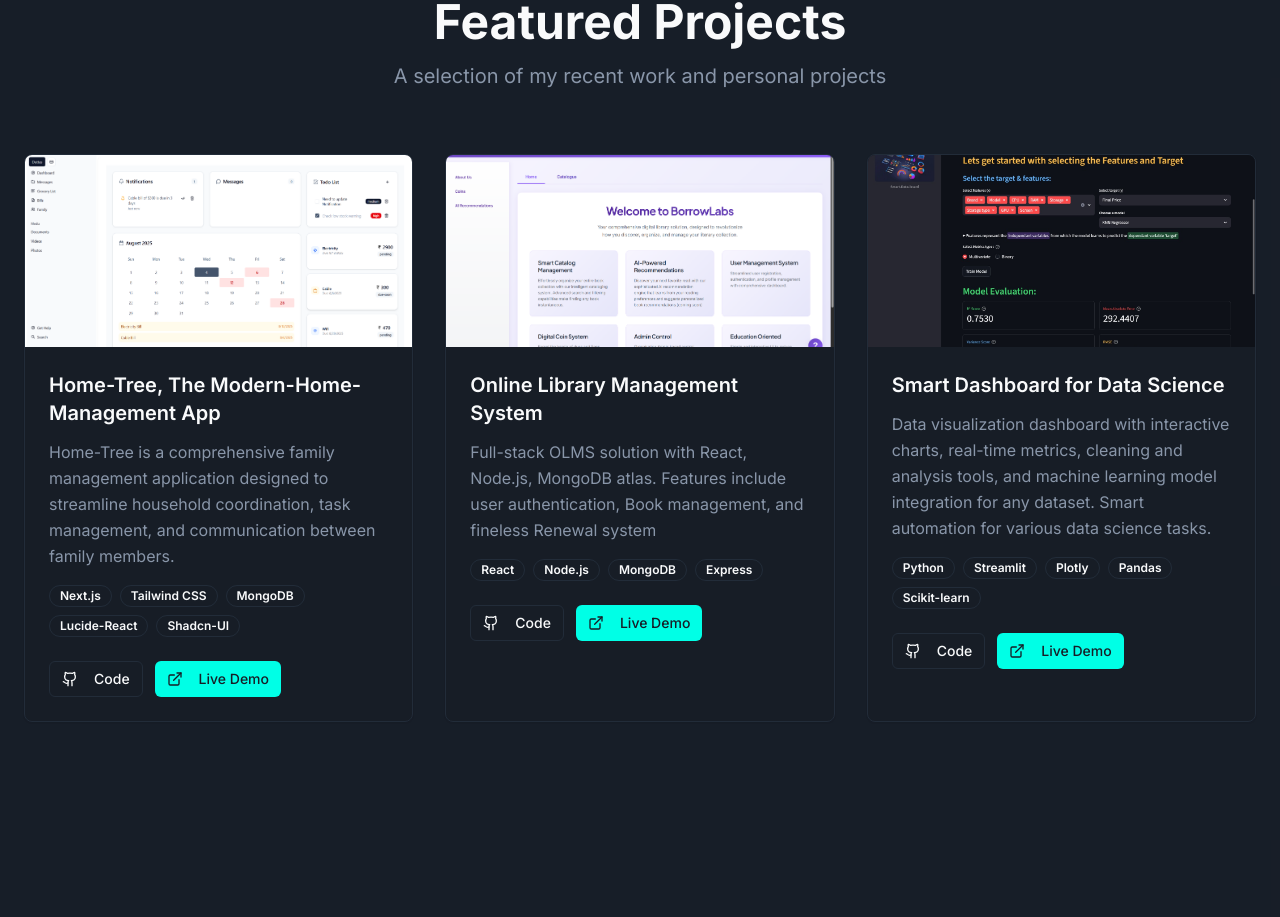
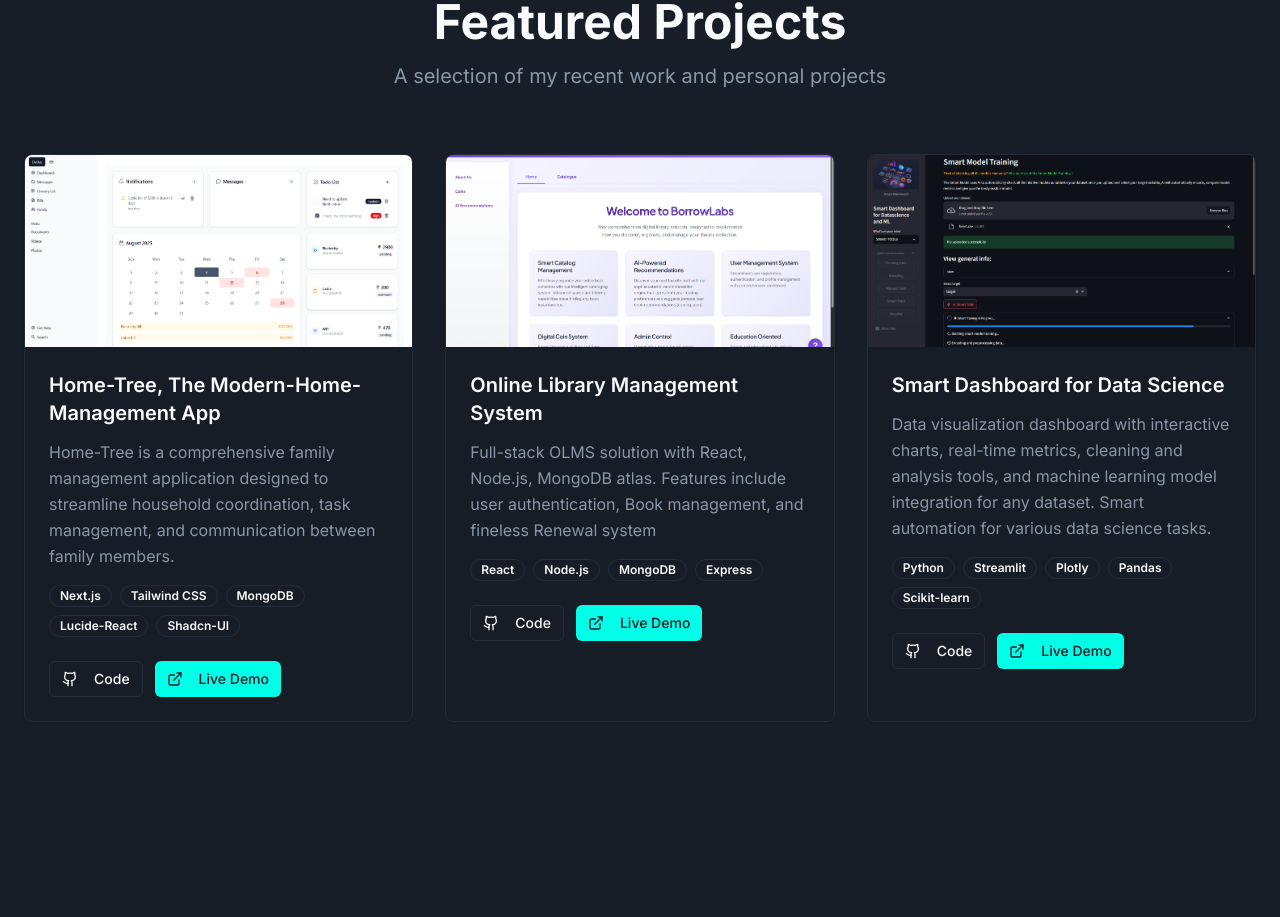
Before and after one commit to JoySarthak/Portfolio, a React (Vite) app: page / in a window 1280 px wide. Shown: the part 5295-6212 px from the top of the page. Built offline with nearby package versions, Linux system fonts and the light colour scheme.

Commit message:
added recent pic

```diff
--- a/src/components/portfolio/Projects.tsx
+++ b/src/components/portfolio/Projects.tsx
@@ -29,7 +29,7 @@ const Projects = () => {
     {
       title: "Smart Dashboard for Data Science",
       description: "Data visualization dashboard with interactive charts, real-time metrics, cleaning and analysis tools, and machine learning model integration for any dataset. Smart automation for various data science tasks.",
-      image: "p3img.jpg?w=600&h=400&fit=crop",
+      image: "p3img.png?w=600&h=400&fit=crop",
       technologies: ["Python", "Streamlit", "Plotly", "Pandas", "Scikit-learn"],
       github: "https://github.com/JoySarthak/SmartDataBoard",
       live: "https://datascience-smart-dashboard.streamlit.app/"
```
Also changed, not shown: public/p3img.png (added).
